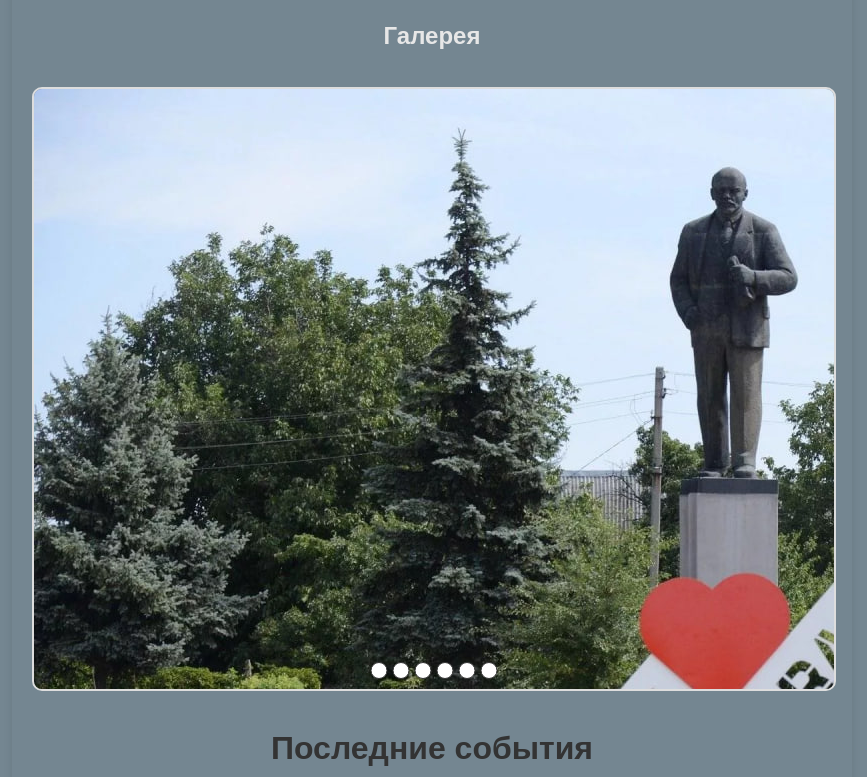
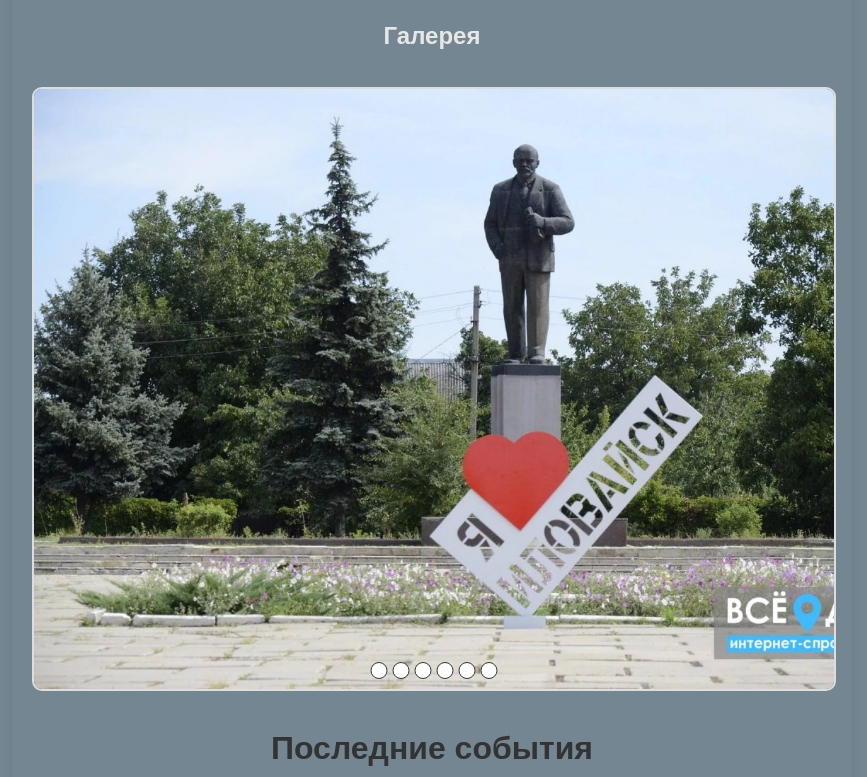
Before and after one commit to Viktoria-Kiyashko/site-card, a plain HTML site: page index.html in a window 1280 px wide. Shown: the part 417-1194 px from the top of the page, without its empty margins (208-1075 px from the left). Drawn offline with Linux system fonts and the light colour scheme.

Commit message:
The slider has been fixed

```diff
--- a/styles.css
+++ b/styles.css
@@ -79,25 +79,25 @@ main {
     border: 2px solid #ddd;
     border-radius: 10px;
     height: 600px;
-
 }
 
 .slides {
     display: flex;
+    transition: transform 0.5s ease-in-out;
     width: 600%;
-    transition: transform 0.5s ease-in-out;
 }
 
 .slide {
     width: 100%;
     flex-shrink: 0;
+    height: 600px;
 }
 
 .slide img {
-    width: 100vw;
-    display: flex;
 
-
+    height: 100%;
+    object-fit: cover;
+    display: block;
 }
 
 /* Радиокнопки */
```
